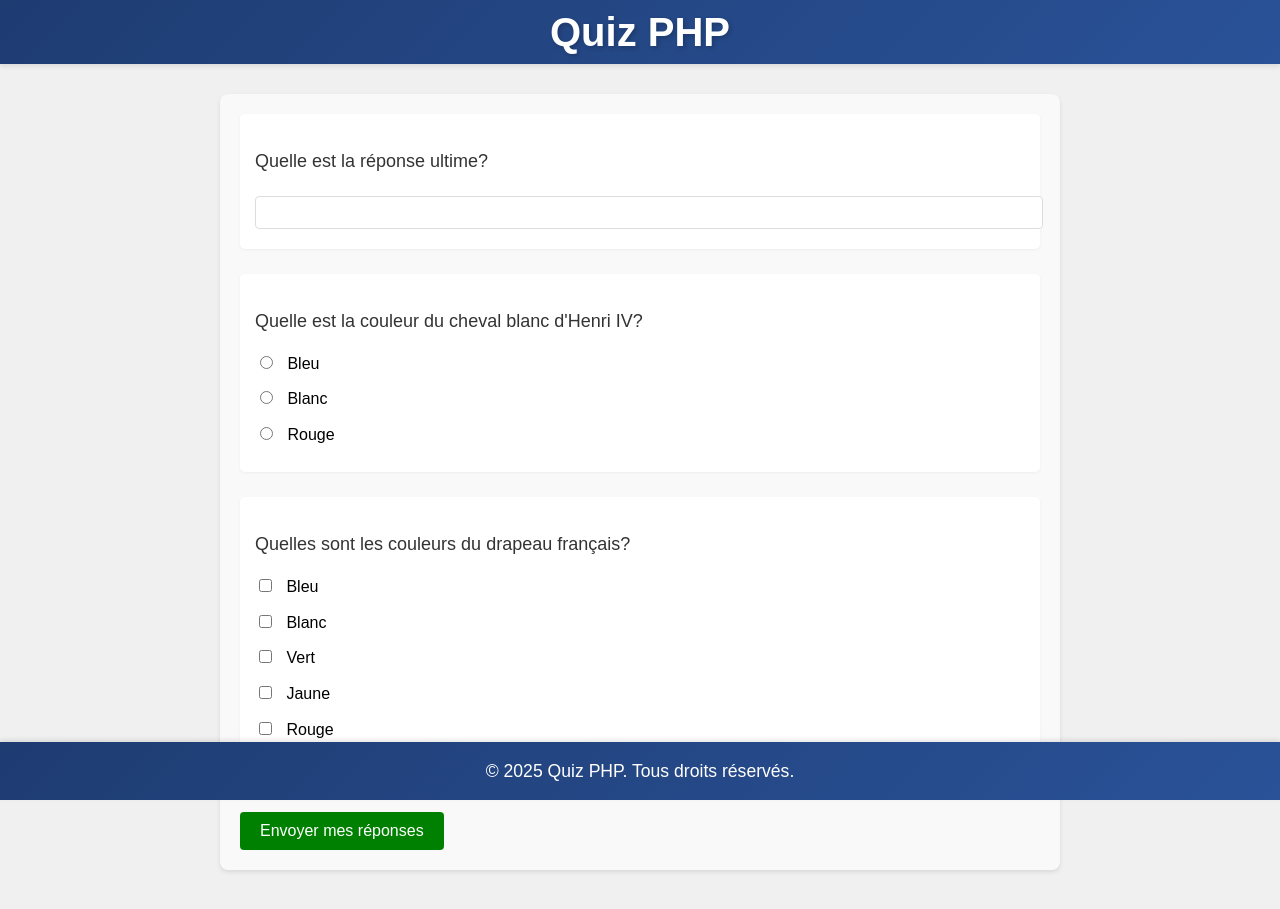
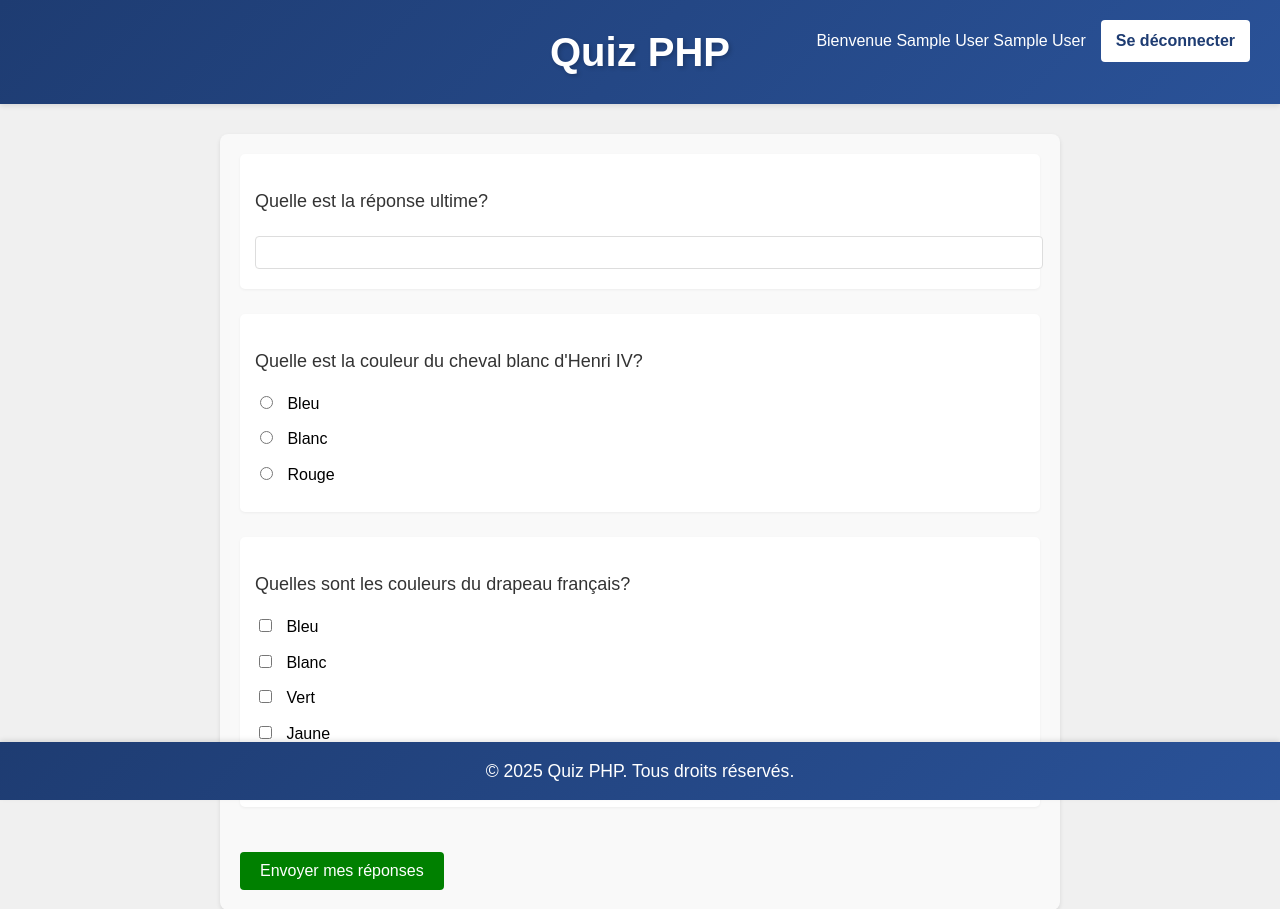
Before and after one commit to muhamadzaiinizeebindaivin/TP-PHP-WEB, a PHP site: page / in a window 1280 px wide. Shown: the top 909 px of the page. Run offline with PHP 8.4, Linux system fonts and the light colour scheme; the visitor is signed in with stand-in values (Sample User, id 1).

Commit message:
Add navigation buttons to header and update styles

```diff
--- a/Classes/Templates/header.php
+++ b/Classes/Templates/header.php
@@ -8,7 +8,18 @@
 </head>
 <body>
 
-<!-- Header -->
 <div class="header">
+    <div class="nav-buttons">
+        <?php
+        session_start();
+        if (!isset($_SESSION['user_id'])) {
+            echo '<a href="connexion.php" class="nav-button">Se connecter</a>';
+            echo '<a href="inscription.php" class="nav-button">Créer un compte</a>';
+        } else {
+            echo '<span class="welcome-text">Bienvenue ' . htmlspecialchars($_SESSION['prenom']) . ' ' . htmlspecialchars($_SESSION['nom']) . '</span>';
+            echo '<a href="deconnexion.php" class="nav-button">Se déconnecter</a>';
+        }
+        ?>
+    </div>
     <h1>Quiz PHP</h1>
 </div>
--- a/_inc/static/style.css
+++ b/_inc/static/style.css
@@ -1,10 +1,37 @@
 .header {
     background: linear-gradient(135deg, #1e3c72 0%, #2a5298 100%);
     color: white;
-    /*padding: 25px 0;*/
+    position: relative;
+    padding: 20px 0;
     text-align: center;
     margin-bottom: 30px;
     box-shadow: 0 2px 5px rgba(0, 0, 0, 0.1);
+}
+
+.nav-buttons {
+    position: absolute;
+    right: 20px;
+    top: 20px;
+}
+
+.nav-button {
+    display: inline-block;
+    padding: 8px 15px;
+    margin-right: 10px;
+    background-color: white;
+    color: #1e3c72;
+    text-decoration: none;
+    border-radius: 4px;
+    font-weight: bold;
+}
+
+.nav-button:hover {
+    background-color: #f0f0f0;
+}
+
+.welcome-text {
+    color: white;
+    margin-right: 15px;
 }
 
 .header h1 {
```
